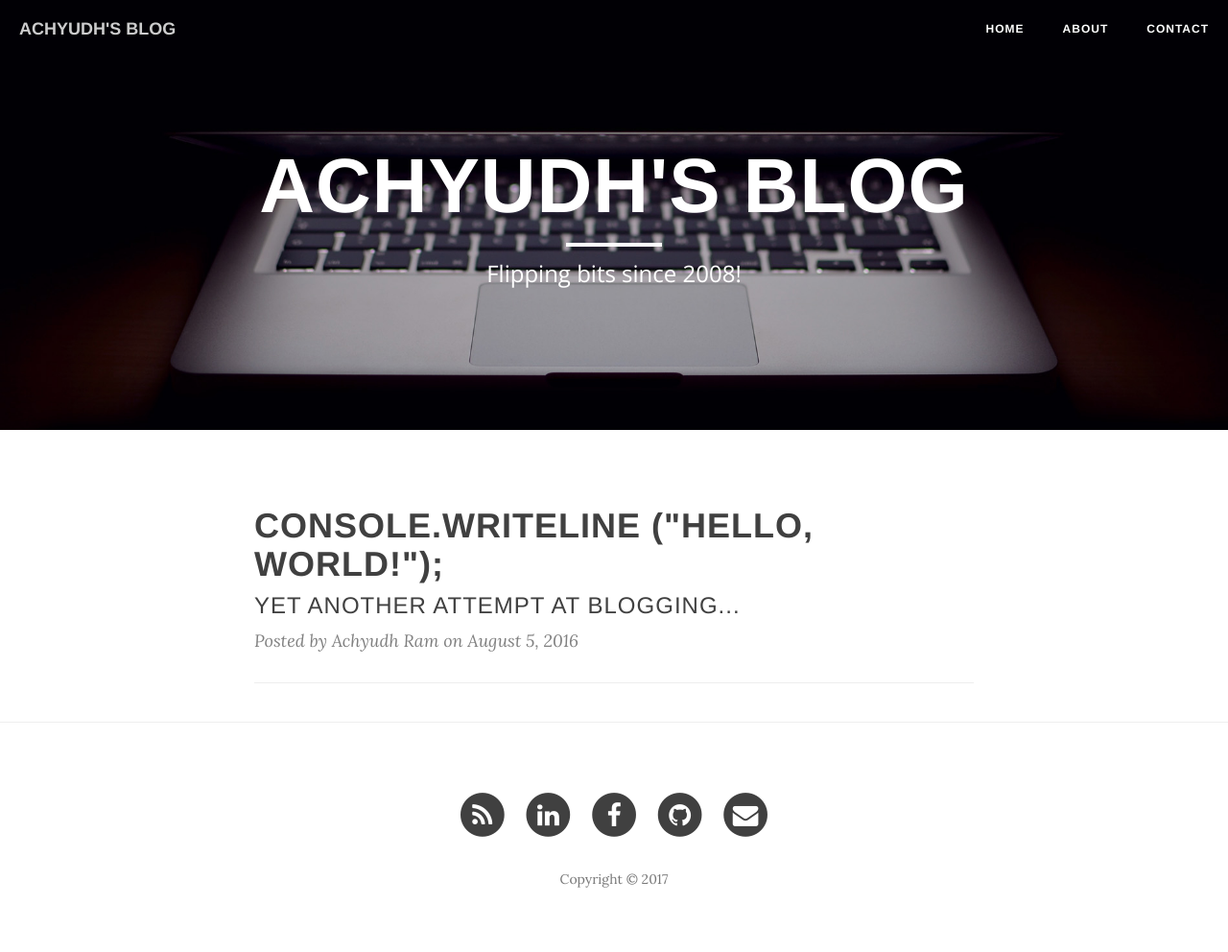
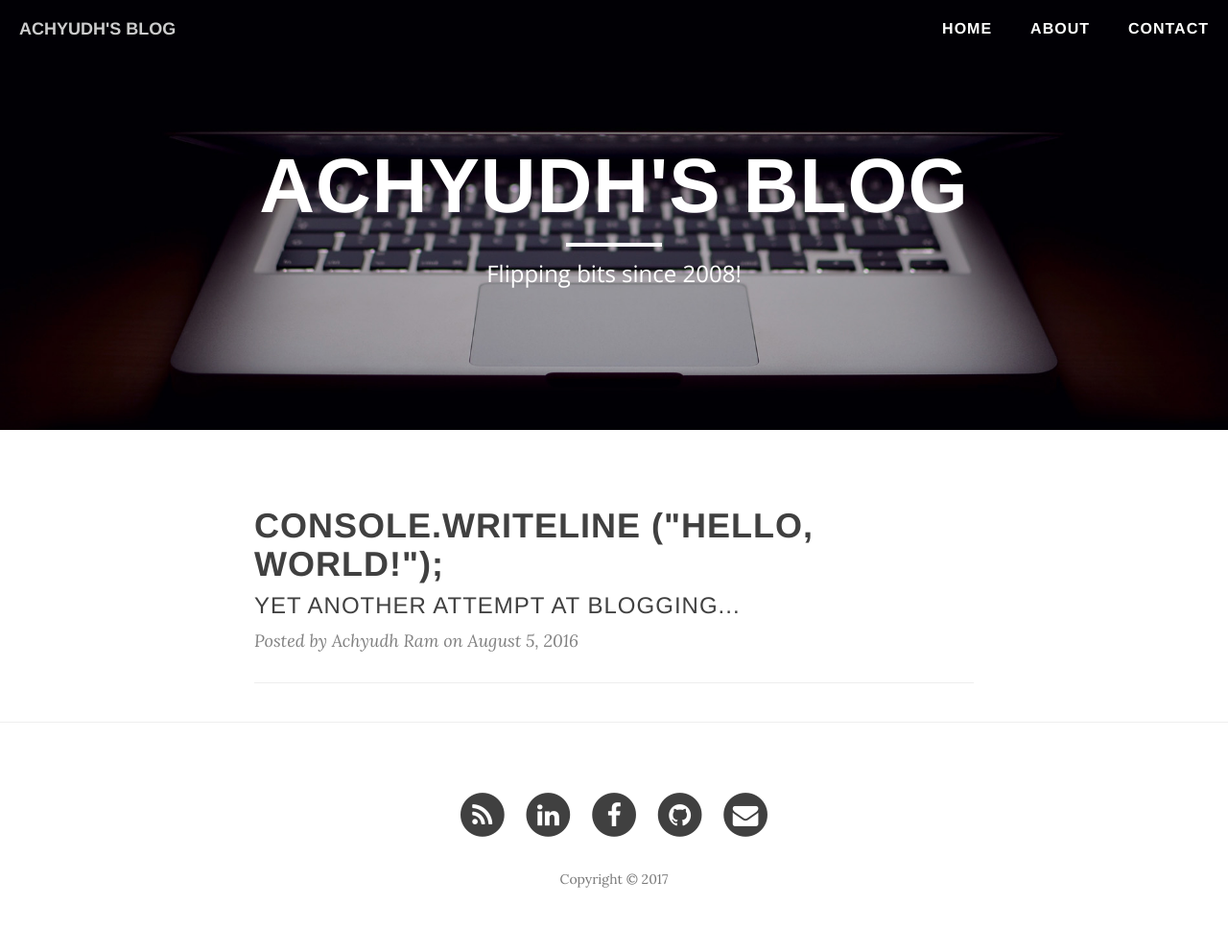
Before and after one commit to achyudh/blog, a Jekyll site: the page built from index.html, in a window 1280 px wide. Shown: the whole page at 96% size. Built offline with Jekyll 4.4.1, drawn with Linux system fonts in a browser that asks for light colours; nearby versions of some CDN libraries; the list of posts is cut into pages by our own code.

Commit message:
Edit Navbar Padding

```diff
--- a/css/clean-blog.css
+++ b/css/clean-blog.css
@@ -24,7 +24,7 @@ h5,
 h6 {
   text-transform: uppercase;
   font-family: Montserrat,"Helvetica Neue",Helvetica,Arial,sans-serif;
-  font-weight: 700;
+  font-weight: 800;
   letter-spacing: 1px;
 }
 a {
@@ -63,7 +63,8 @@ hr.small {
 }
 .navbar-custom .nav li a {
   text-transform: uppercase;
-  font-size: 12px;
+  padding: 4px 6px;
+  font-size: 16px;
   font-weight: 800;
   letter-spacing: 1px;
 }
```
